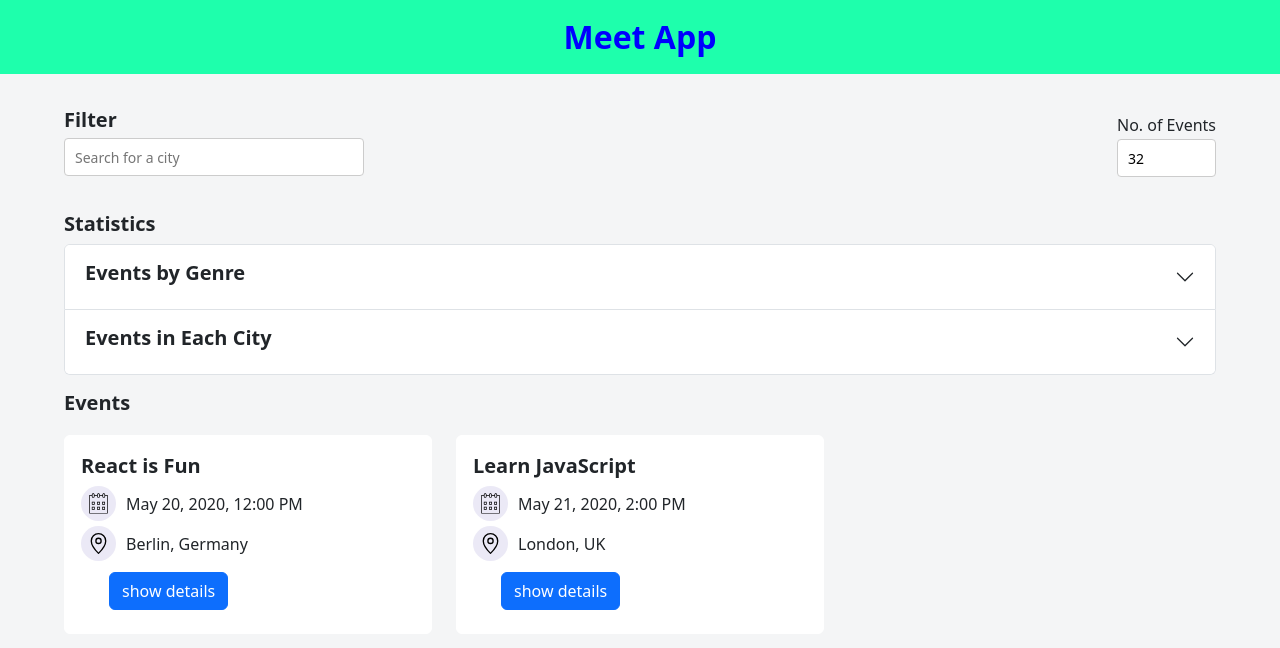
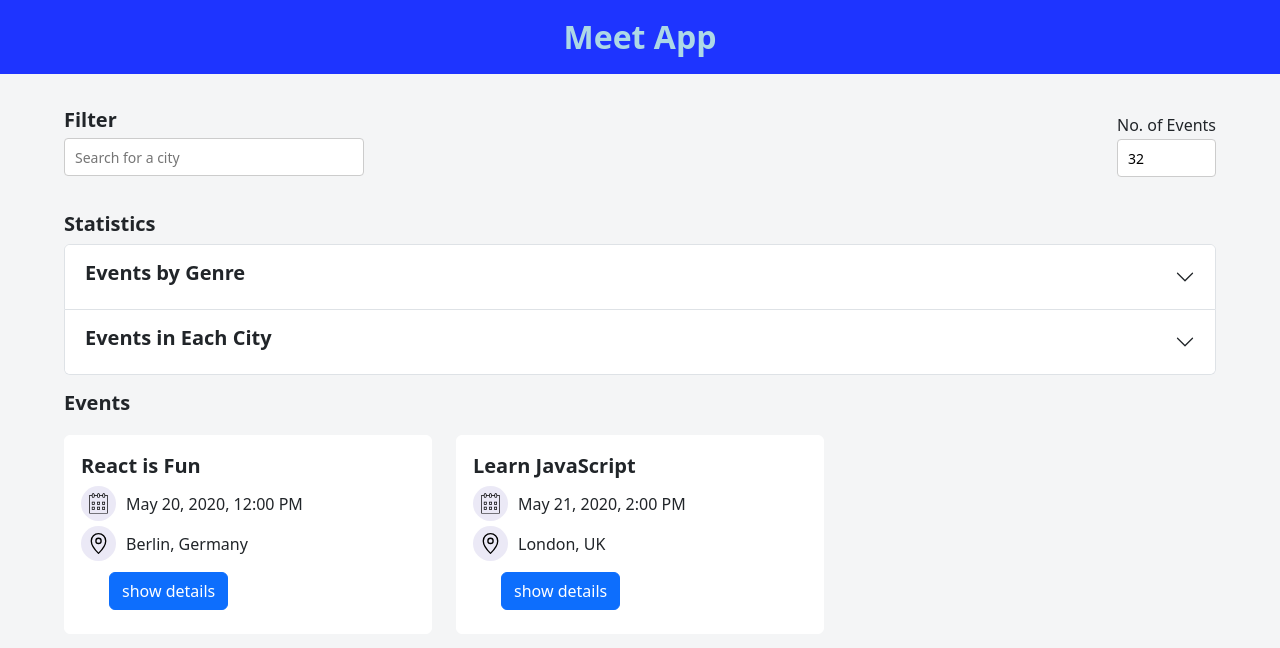
Before and after one commit to rmoise/meet, a React (Create React App) app: page / in a window 1280 px wide. Shown: the top 648 px of the page. Built offline with nearby package versions, Linux system fonts and the light colour scheme; what atatus-spa would draw is missing.

Commit message:
revert navbar changes

```diff
--- a/src/nav-bar.css
+++ b/src/nav-bar.css
@@ -1,28 +1,24 @@
 .navbar {
-  margin-bottom: 10px;
+    margin-bottom: 10px;
 }
 
 .navbar-brand {
-  font-size: 2rem !important;
+    font-size: 2rem !important;
 }
 
-.nav-link,
-.navbar-brand {
-  color: blue !important;
+.nav-link, .navbar-brand {
+    color: lightblue !important;
 }
 
-.nav-link:hover,
-.navbar-brand:hover {
-  color: white !important;
+.nav-link:hover, .navbar-brand:hover {
+      color: white !important;
 }
 
-.navbar,
-.nav-color {
-  background-color: #1effac !important;
+.navbar, .nav-color {
+    background-color: #1E34FF !important;
 }
 
-.navbar-toggler,
-.navbar-toggler-icon {
-  color: white !important;
-  border-color: white !important;
+.navbar-toggler, .navbar-toggler-icon {
+    color: white !important;
+    border-color: white!important;
 }
```
